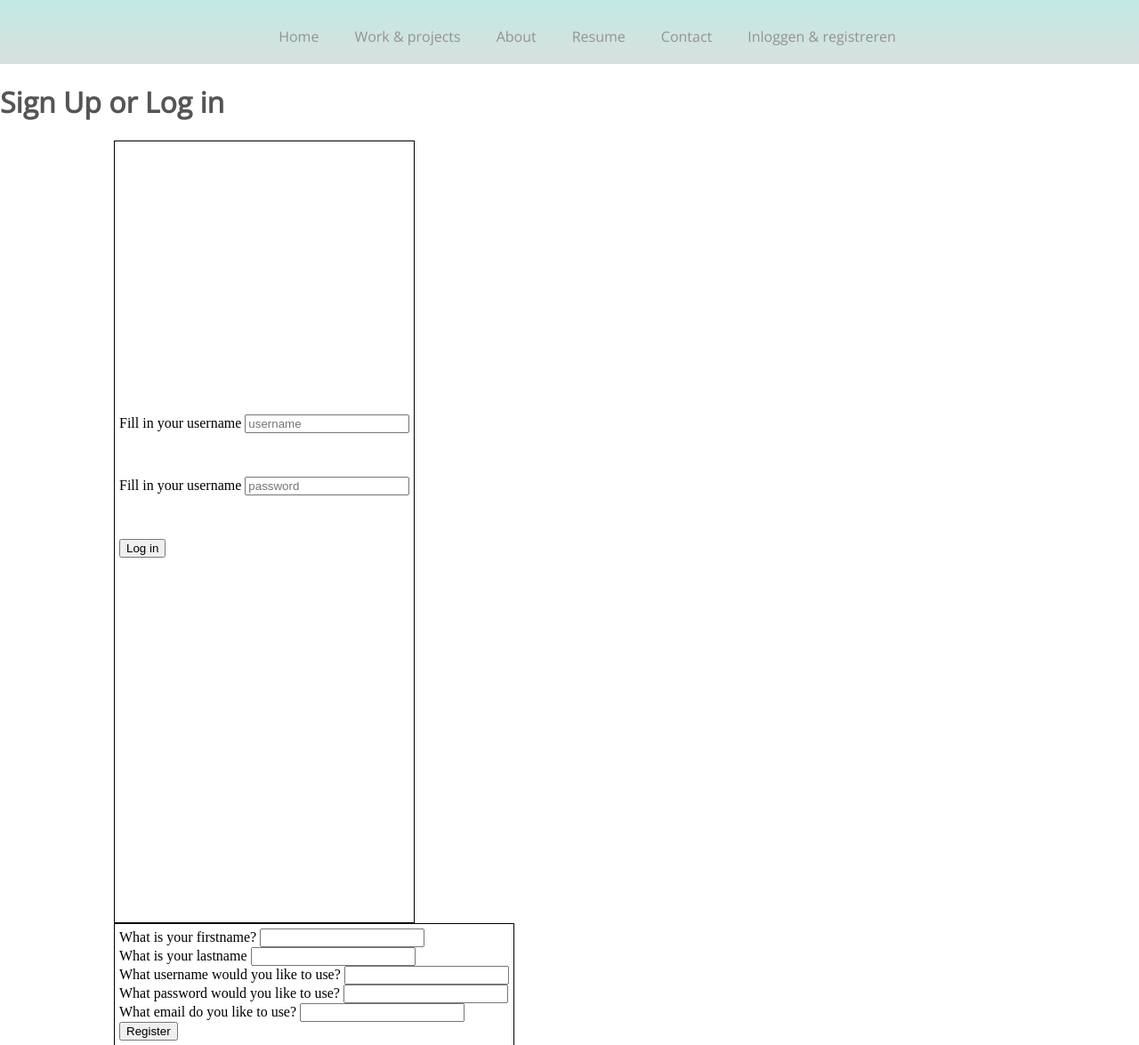
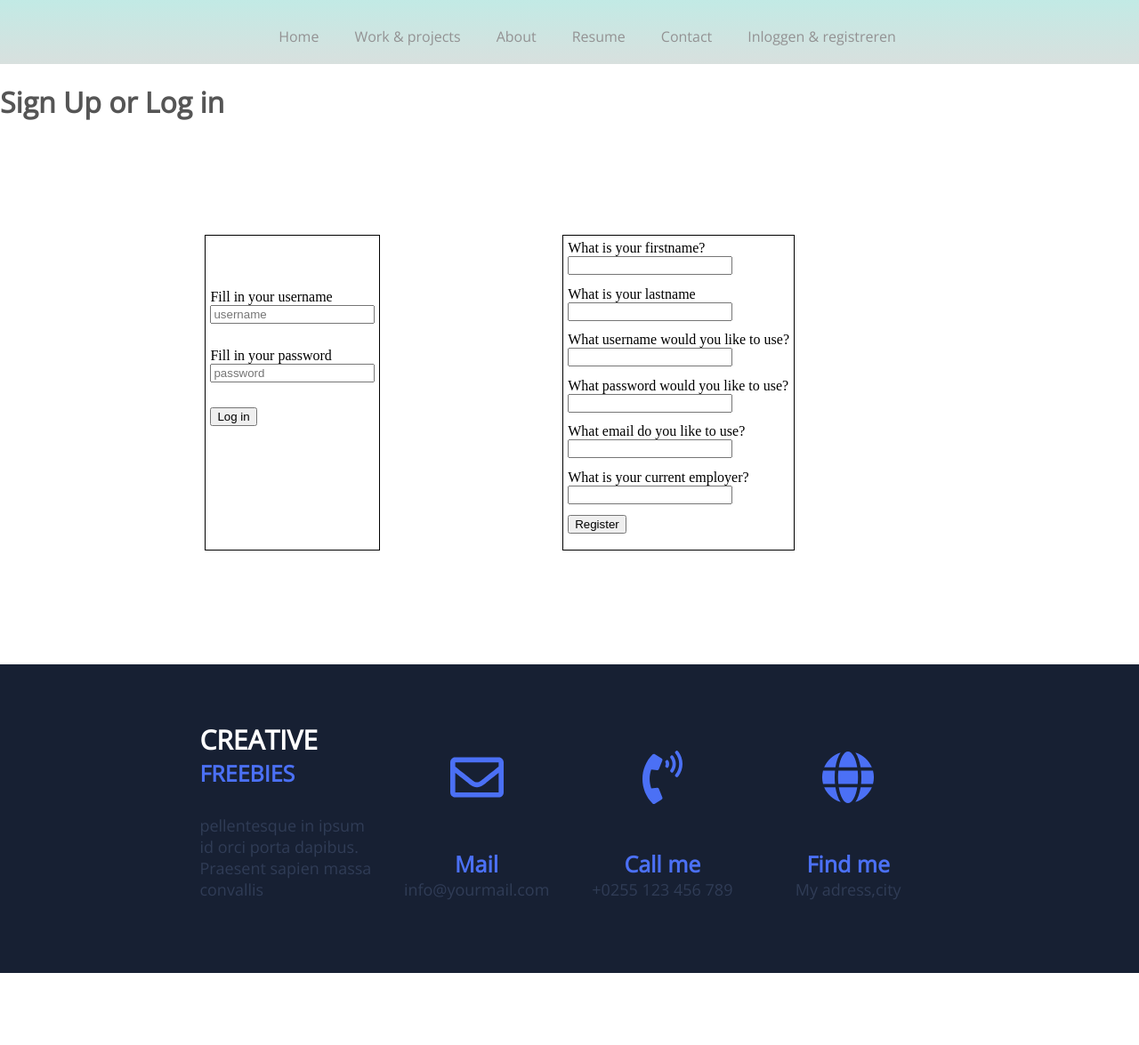
Before and after one commit to nickydevendt/myfirstsite, a PHP site: template httpdocs/templates/reglog.html.twig in a window 1280 px wide. Shown: the top 1175 px of the page at 89% size. After the commit the page ends 1094 px from the top, so only its background shows below. Run offline with PHP 8.4, Linux system fonts and the light colour scheme; the template is opened without the code that fills it, so the values that code supplies are empty; some libraries are stand-ins or nearby versions.

Commit message:
modified html style

```diff
--- a/httpdocs/templates/reglog.html.twig
+++ b/httpdocs/templates/reglog.html.twig
@@ -7,28 +7,32 @@
 {% endblock %}
 
 {% block main %}
+    <div class="reglog">
         <div class="login">
-        <form action="#" method="post">
-            <label for="username">Fill in your username</label>
+            <form action="/login" method="post">
+                <label for="username">Fill in your username</label></br>
                 <input type="text" name="username" placeholder="username" required></br>
-            <label for="password">Fill in your username</label>
+                <label for="password">Fill in your password</label></br>
                 <input type="password" name="password" placeholder="password" required></br>
-            <input type="submit" name="submit" value="Log in"></br></br></br></br>
+                <input type="submit" name="submit" value="Log in"></br>
             </form>
         </div>
         <div class="register">
             <form action="/register" method="post">
-            <label for="firstname">What is your firstname?</label>
+                <label for="firstname">What is your firstname?</label></br>
                 <input type="text" name="firstname" value="" required></br>
-            <label for="lastname">What is your lastname</label>
+                <label for="lastname">What is your lastname</label></br>
                 <input type="text" name="lastname" value="" required></br>
-            <label for="username">What username would you like to use?</label>
+                <label for="username">What username would you like to use?</label></br>
                 <input type="text" name="username" value="" required></br>
-            <label for="password">What password would you like to use?</label>
+                <label for="password">What password would you like to use?</label></br>
                 <input type="password" name="password" value="" required></br>
-            <label for="email">What email do you like to use?</label>
+                <label for="email">What email do you like to use?</label></br>
                 <input type="email" name="email" value="" required></br>
+                <label for="employer">What is your current employer?</label></br>
+                <input type="text" name="currentemployer" value="" required></br>
                 <input type="submit" name="submit" value="Register">
             </form>
         </div>
+    </div>
 {% endblock %}
```
Lines whose indentation alone changed are shown as unchanged.
